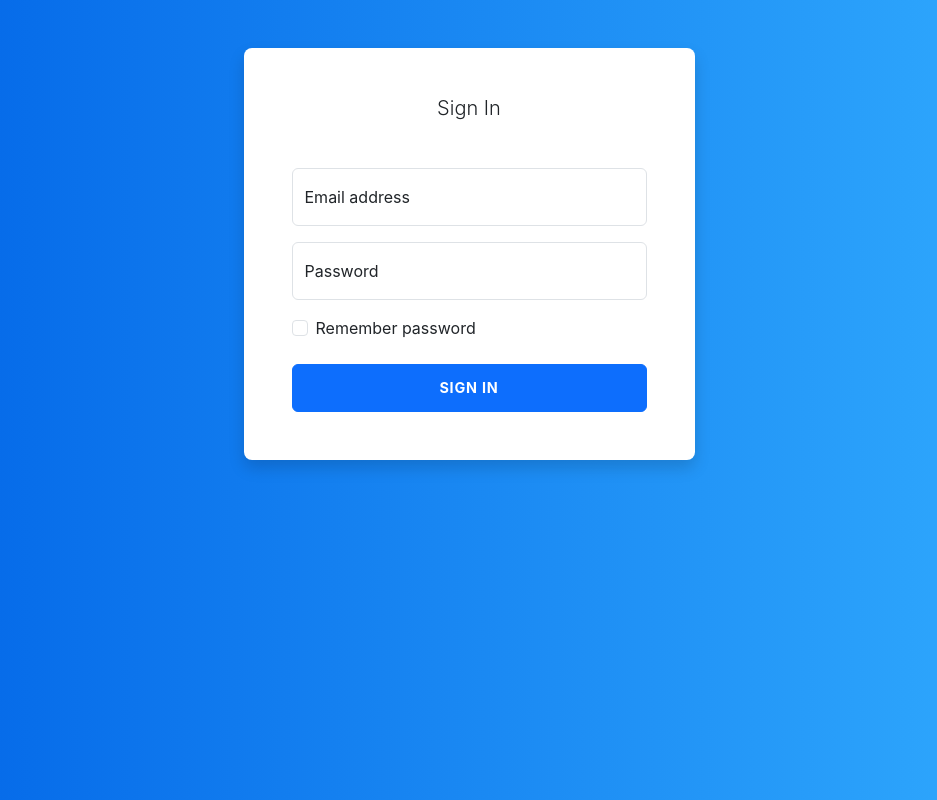
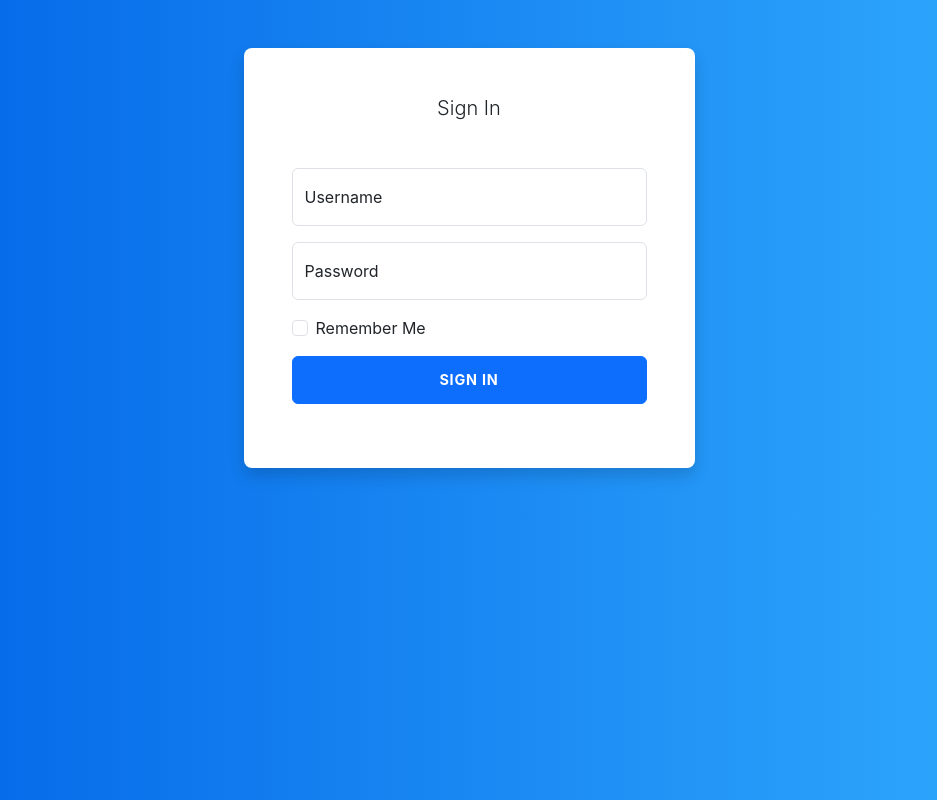
Before and after one commit to nreid1994/CodeCall, a React (Create React App) app in the folder bdpain/: page / in a window 1280 px wide. Shown: the whole page, without its empty margins (171-1108 px from the left). Built offline with nearby package versions, Linux system fonts and the light colour scheme.

Commit message:
LoginForm Initial Impl

```diff
--- a/bdpain/src/auth/components/auth_container/auth_container_template.tsx
+++ b/bdpain/src/auth/components/auth_container/auth_container_template.tsx
@@ -5,13 +5,14 @@ import {
   AuthContainerProps,
   AuthContainerState,
 } from "./auth_container_interface";
-import Button from 'react-bootstrap/Button';
+import Button from "react-bootstrap/Button";
 import Container from "react-bootstrap/Container";
 import Col from "react-bootstrap/Col";
-import Card from 'react-bootstrap/Card';
-import FloatingLabel from 'react-bootstrap/FloatingLabel';
-import Form from 'react-bootstrap/Form';
+import Card from "react-bootstrap/Card";
+import FloatingLabel from "react-bootstrap/FloatingLabel";
+import Form from "react-bootstrap/Form";
 import Row from "react-bootstrap/Row";
+import { LoginForm } from "../login_form/login_form";
 
 export function template(
   this: AuthContainerController,
@@ -24,30 +25,7 @@ export function template(
         <Col className="col-sm-9 col-md-7 col-lg-5 mx-auto">
           <Card className="card border-0 shadow rounded-3 my-5">
             <Card.Body className="p-4 p-sm-5">
-              <Card.Title as="h5" className="text-center mb-5 fw-light fs-5">Sign In</Card.Title>
-              <Form className="form-floating mb-3">
-                <FloatingLabel
-                  controlId="floatingInput"
-                  label="Email address"
-                  className="mb-3"
-                >
-                  <Form.Control type="email" placeholder="name@example.com" />
-                </FloatingLabel>
-              </Form>
-              <Form className="form-floating mb-3">
-                <FloatingLabel controlId="floatingPassword" label="Password">
-                  <Form.Control type="password" placeholder="Password" />
-                </FloatingLabel>
-              </Form>
-              <Form className="form-check mb-3">
-                <Form.Group>
-                  <Form.Check type="checkbox" value="" id="rememberPasswordCheck"/>
-                  <Form.Label>Remember password</Form.Label>
-                </Form.Group>
-              </Form>
-              <Form className="d-grid">
-                <Button type="submit" className="btn btn-primary btn-login text-uppercase fw-bold">Sign In</Button>
-              </Form>
+              <LoginForm />
             </Card.Body>
           </Card>
         </Col>
--- a/bdpain/src/auth/components/login_form/login_form.ts
+++ b/bdpain/src/auth/components/login_form/login_form.ts
@@ -6,7 +6,7 @@ import {
 } from "./login_form_interface";
 import { template } from "./login_form_template";
 
-export class Login_Form
+export class LoginForm
   extends Component<LoginFormProps, LoginFormState>
   implements LoginFormController
 {
--- a/bdpain/src/auth/components/login_form/login_form_template.tsx
+++ b/bdpain/src/auth/components/login_form/login_form_template.tsx
@@ -4,11 +4,63 @@ import {
   LoginFormProps,
   LoginFormState,
 } from "./login_form_interface";
+import Button from "react-bootstrap/Button";
+import Card from "react-bootstrap/Card";
+import FloatingLabel from "react-bootstrap/FloatingLabel";
+import Form from "react-bootstrap/Form";
 
 export function template(
   this: LoginFormController,
   props: LoginFormProps,
   state: LoginFormState
 ) {
-  return <div>Im The Login Form Page</div>;
+  return (
+    <>
+      <Card.Title as="h5" className="text-center mb-5 fw-light fs-5">
+        Sign In
+      </Card.Title>
+      <Form className="form-floating mb-3">
+        <Form.Floating className="mb-3">
+          <Form.Control
+            type="text"
+            id="username"
+            name="username"
+            placeholder="Username"
+            pattern="[a-zA-Z0-9_\-]*"
+            title="Hey your username can only be alphanumeric with dashes and underscores."
+            required
+          />
+          <Form.Label htmlFor="username">Username</Form.Label>
+        </Form.Floating>
+        <Form.Floating className="mb-3">
+          <Form.Control
+            type="password"
+            id="password"
+            name="password"
+            placeholder="Password"
+            required
+          />
+          <Form.Label htmlFor="password">Password</Form.Label>
+        </Form.Floating>
+        <Form.Floating className="mb-3">
+          <Form.Check
+            type="checkbox"
+            id="rememberMe"
+            name="rememberMe"
+            value="true"
+            label="Remember Me"
+          />
+        </Form.Floating>
+        <div className="d-grid">
+          <Button
+            type="submit"
+            variant="primary"
+            className="btn-login text-uppercase fw-bold"
+          >
+            Sign In
+          </Button>
+        </div>
+      </Form>
+    </>
+  );
 }
```
